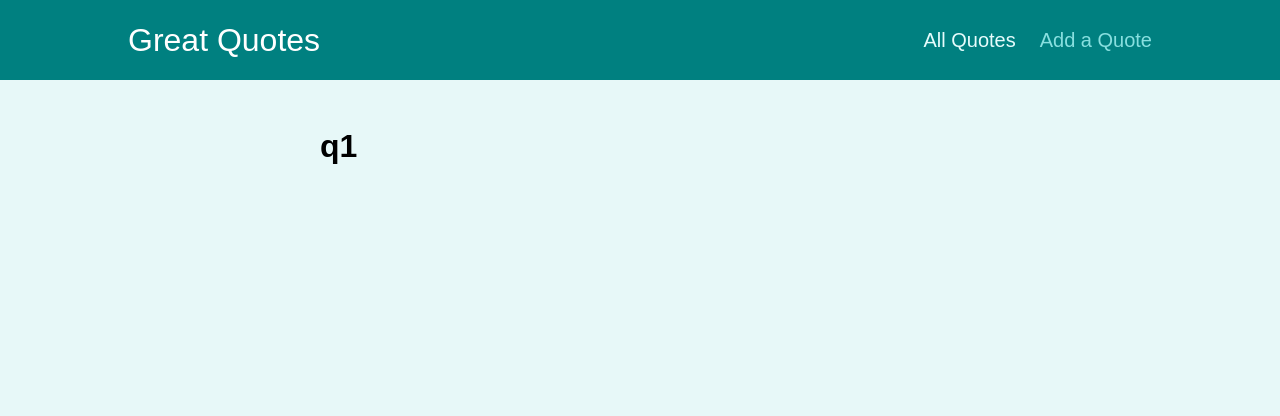
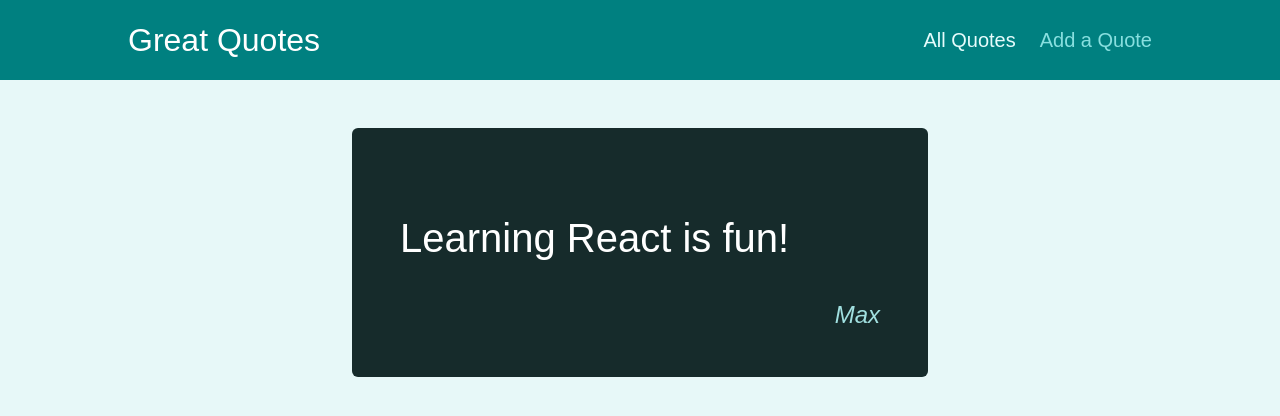
Before and after one commit to BilalSajid173/Quote-React-App, a React (Create React App) app: page /quotes/q1 in a window 1280 px wide. Shown: the top 416 px of the page. Built offline with nearby package versions, Linux system fonts and the light colour scheme.

Commit message:
Output Data on Details Page

```diff
--- a/src/components/quotes/QuoteItem.js
+++ b/src/components/quotes/QuoteItem.js
@@ -1,4 +1,5 @@
-import classes from './QuoteItem.module.css';
+import { Link } from "react-router-dom";
+import classes from "./QuoteItem.module.css";
 
 const QuoteItem = (props) => {
   return (
@@ -9,9 +10,9 @@
         </blockquote>
         <figcaption>{props.author}</figcaption>
       </figure>
-      <a className='btn'>
-        View Fullscreen
-      </a>
+      <Link className="btn" to={`/quotes/${props.id}`}>
+        View FullScreen
+      </Link>
     </li>
   );
 };
--- a/src/pages/QuoteDetail.js
+++ b/src/pages/QuoteDetail.js
@@ -1,10 +1,20 @@
 import { Outlet, useParams } from "react-router-dom";
+import HighlightedQuote from "../components/quotes/HighlightedQuote";
+
+const DUMMY_QUOTES = [
+  { id: "q1", author: "Max", text: "Learning React is fun!" },
+  { id: "q2", author: "Maximilian", text: "Learning React is great!" },
+];
 
 const QuoteDetail = () => {
   const params = useParams();
+  const quote = DUMMY_QUOTES.find((quote) => quote.id === params.quoteId);
+  if (!quote) {
+    return <p>No Quote Found!!</p>;
+  }
   return (
     <div>
-      <h1>{params.quoteId}</h1>
+      <HighlightedQuote text={quote.text} author={quote.author} />
       <Outlet />
     </div>
   );
```
